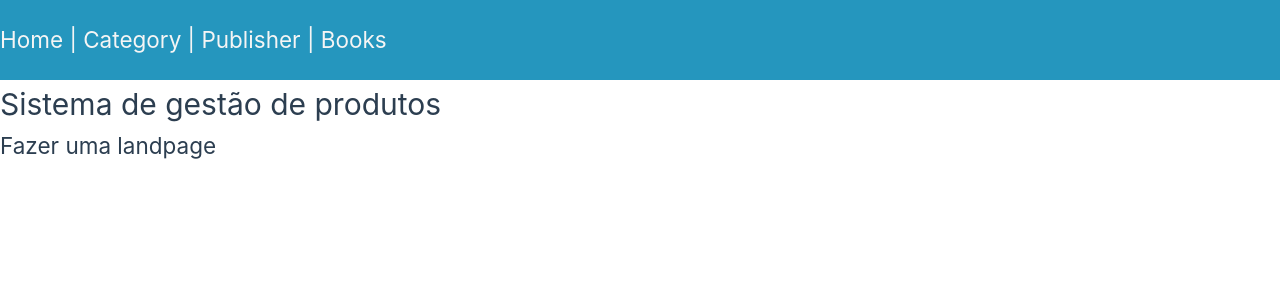
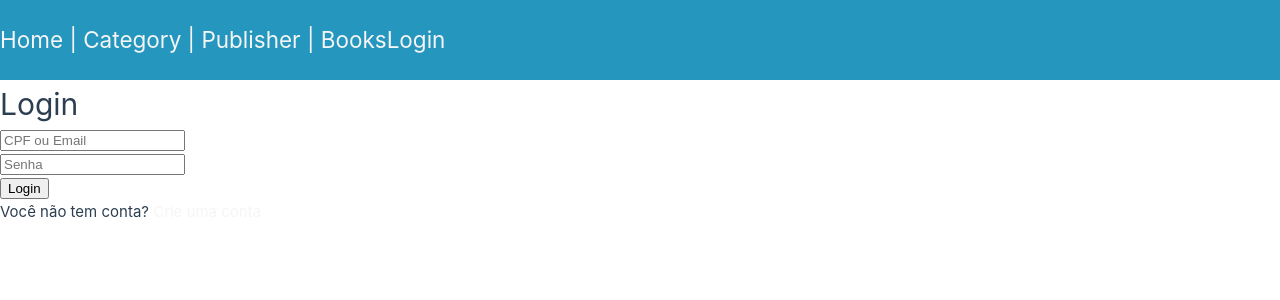
Before and after one commit to emanuel12012/ProjetoFinal, a Vue app: page / in a window 1280 px wide. Shown: the top 300 px of the page. Built offline with nearby package versions, Linux system fonts and the light colour scheme.

Commit message:
login em home

```diff
--- a/src/App.vue
+++ b/src/App.vue
@@ -11,6 +11,7 @@ import { RouterLink, RouterView } from 'vue-router'
         <RouterLink to="/category">Category</RouterLink> |
         <RouterLink to="/publisher">Publisher</RouterLink> |
         <RouterLink to="/books">Books</RouterLink>
+        <RouterLink to="/">Login</RouterLink>
       </nav>
     </div>
   </header>
--- a/src/views/HomeView.vue
+++ b/src/views/HomeView.vue
@@ -1,6 +1,36 @@
-<script setup></script>
+<template>
+<div class="login">
+    <h1>Login</h1>
+    <input type="text" placeholder="CPF ou Email">
+    <br>
+    <input type="password" placeholder="Senha">
+    <br>
+    <div class="btn-login">
+        <button>Login</button>
+    </div>
+    <p>
+        Você não tem conta?
+        <a href="">Crie uma conta</a>
+    </p>
+</div>
+</template>
+
+<script>
+
+export default {
+    name: "LoginView",
+    data() {
+        return{};
+    },
+    methods: {}
+};
+
+</script>
+
+
+<!-- <script setup></script>
 
 <template>
   <h1>Sistema de gestão de produtos</h1>
   <h2>Fazer uma landpage</h2>
-</template>
+</template> -->
```
